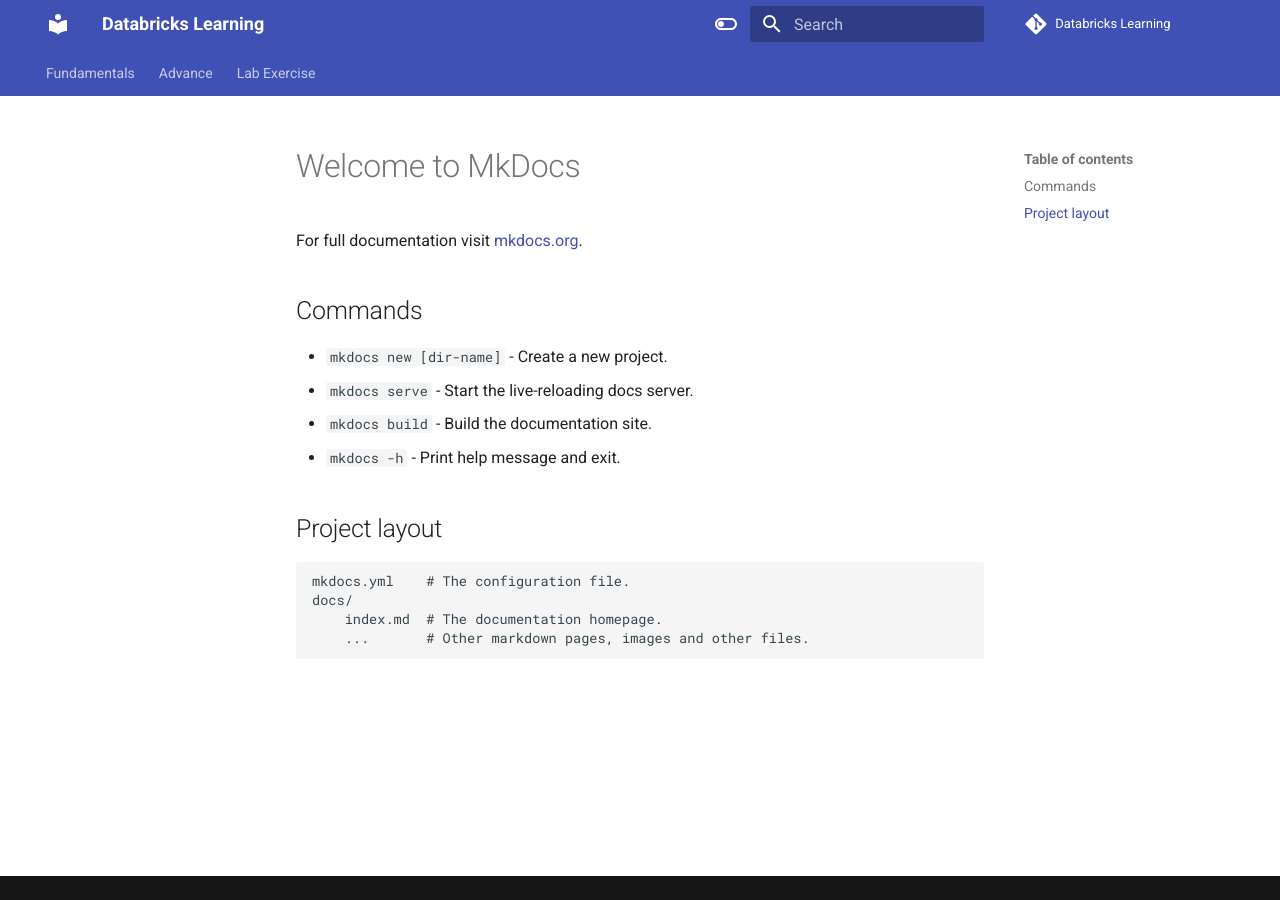
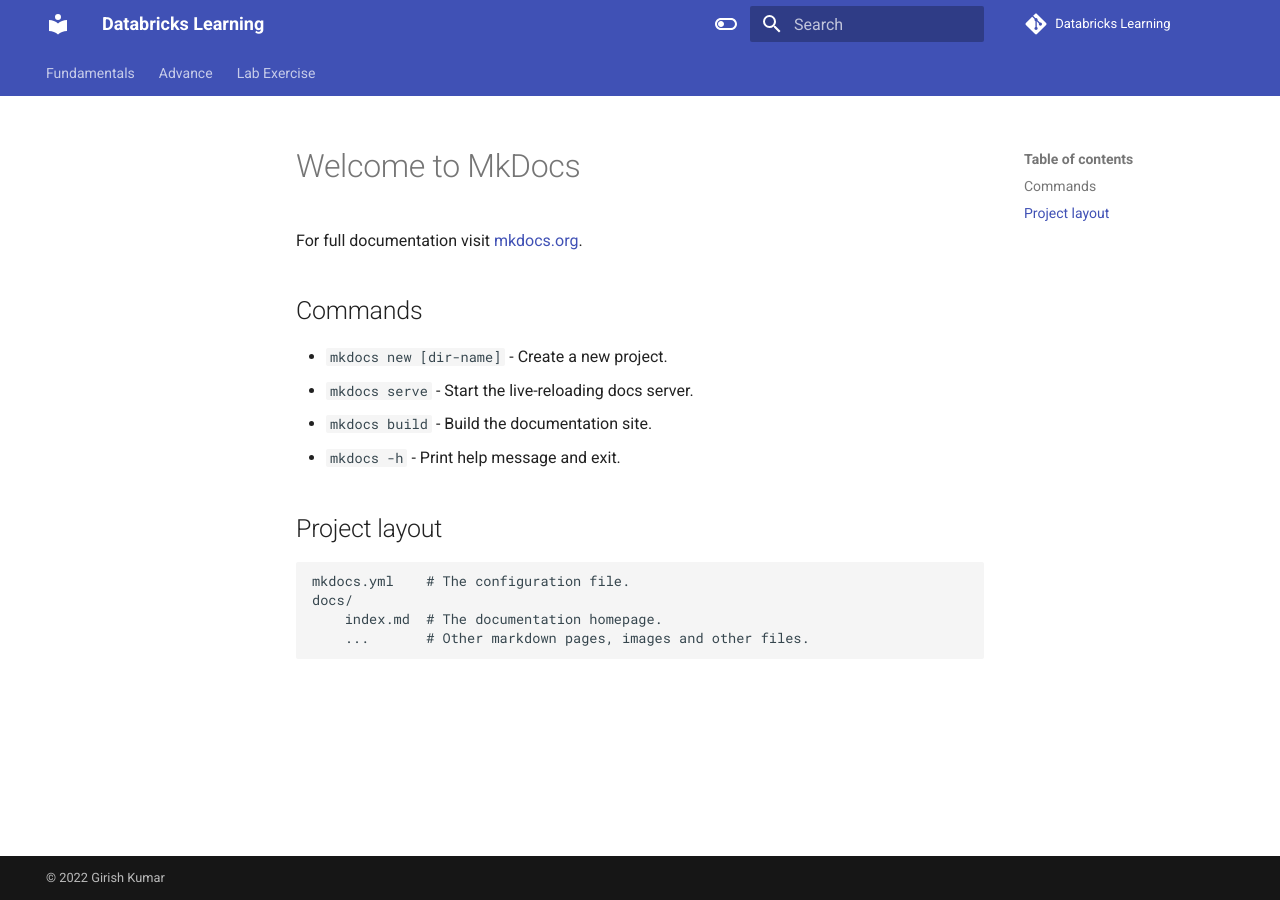
Before and after one commit to GK0209/DatabricksLearning, an MkDocs documentation site: the page built from docs/index.md, in a window 1280 px wide. Built offline with MkDocs 1.6.1 and Material for MkDocs 9.7.7, drawn with Linux system fonts in a browser that asks for light colours; comment, search, counter and statistics services are not loaded.

Commit message:
updated mkdocs

```diff
--- a/mkdocs.yml
+++ b/mkdocs.yml
@@ -63,8 +63,16 @@
     - attr_list
     - meta
     - admonition
+    - pymdownx.highlight:
+        anchor_linenums: true
+    - pymdownx.inlinehilite
+    - pymdownx.snippets
     - pymdownx.details
     - pymdownx.superfences
+    - pymdownx.mark
+    - footnotes
+    - pymdownx.arithmatex:
+        generic: true
     - pymdownx.tabbed:
         alternate_style: true
 
@@ -72,3 +80,6 @@
     - Fundamentals: fundamental/fundamental.md
     - Advance: advance/advance.md
     - Lab Exercise: lab/exercise.md
+
+copyright: |
+  &copy; 2022 <a href="https://github.com/GK0209"  target="_blank" rel="noopener">Girish Kumar</a>
```
